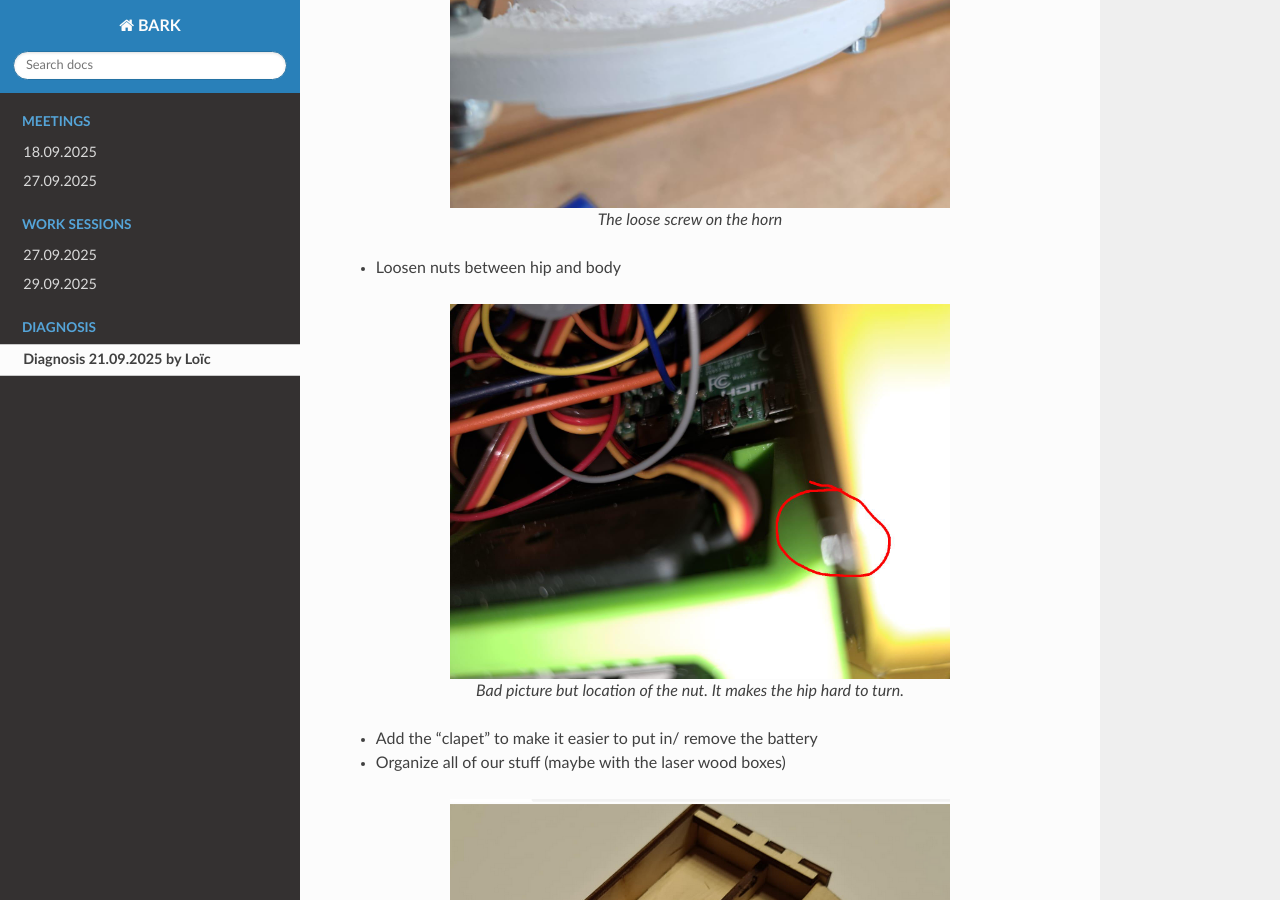
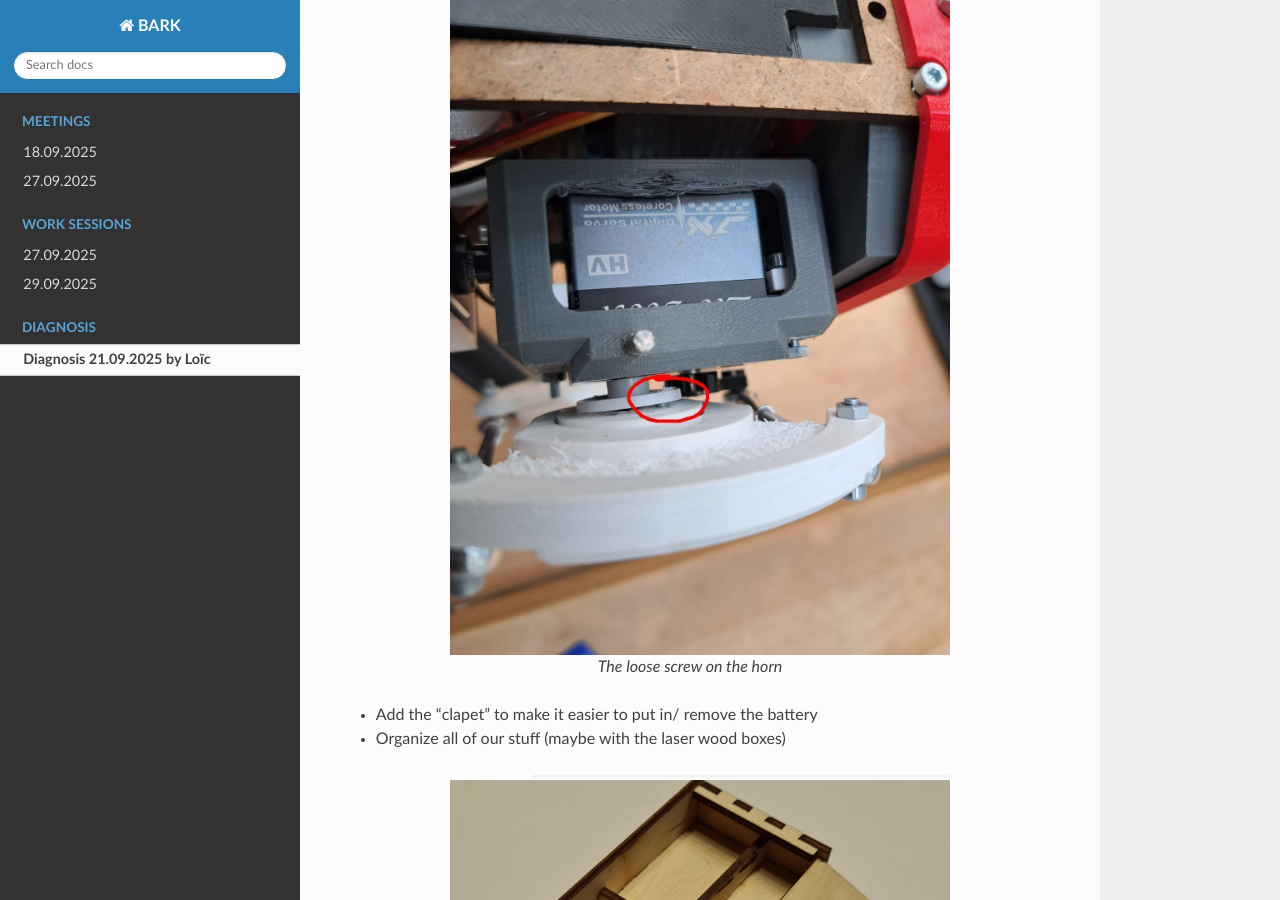
Before and after one commit to lolothecoder/BARK_Documentation, a Sphinx documentation site: the page built from docs/source/diagnosis.rst, in a window 1280 px wide and 900 px high, scrolled down 1801 px. Built offline with Sphinx 7.4.7 and the Read the Docs theme 3.1.0, drawn with Linux system fonts in a browser that asks for light colours; some of the changed text lies outside the part shown.

Commit message:
organized

```diff
--- a/docs/source/diagnosis.rst
+++ b/docs/source/diagnosis.rst
@@ -5,6 +5,13 @@
 
 * **Find/Buy a new cable to program the arduino**
 * **Loosen the nut between the hip and the body to allow the leg to move better**
+
+.. figure:: assets/nut.jpeg
+   :width: 500px
+   :align: center
+
+   Bad picture but location of the nut. It makes the hip hard to turn.
+
 * **Order the Full Parts Kit for Pupper v3**
 * Add screw to screw the hip to the body servos
 
@@ -32,13 +39,6 @@
 
    The loose screw on the horn
 
-* Loosen nuts between hip and body
-.. figure:: assets/nut.jpeg
-   :width: 500px
-   :align: center
-
-   Bad picture but location of the nut. It makes the hip hard to turn.
-
 * Add the "clapet" to make it easier to put in/ remove the battery
 * Organize all of our stuff (maybe with the laser wood boxes)
 
```
